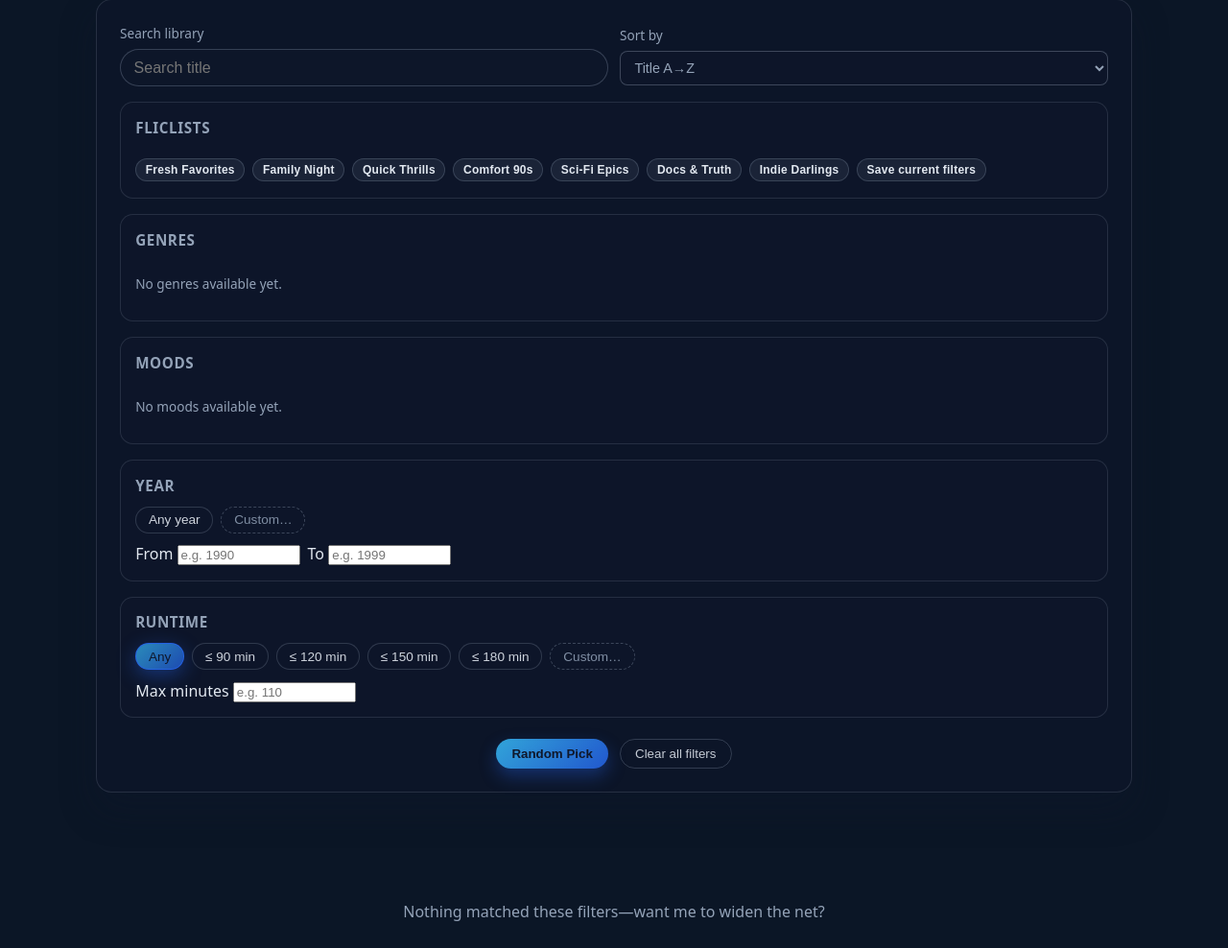
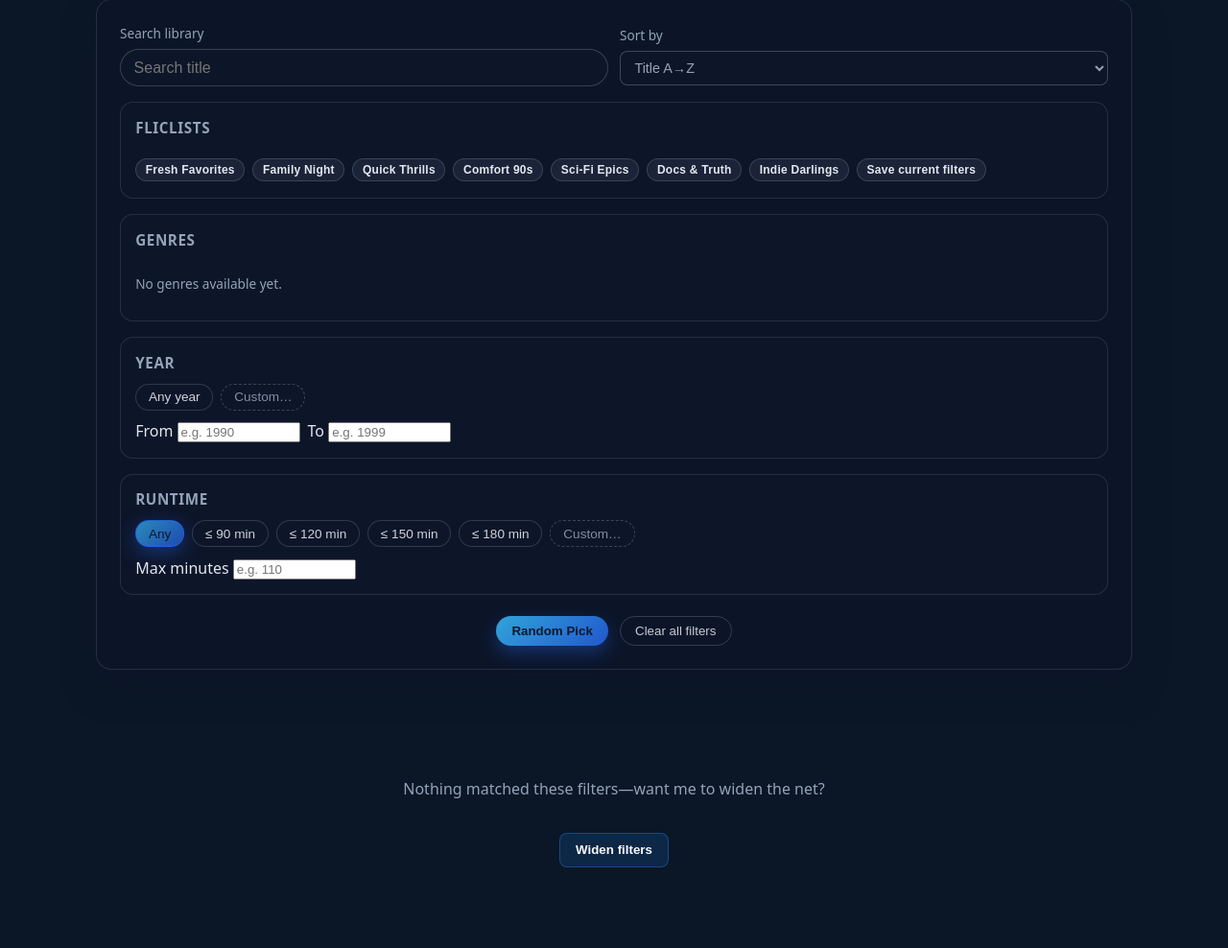
Before and after one commit to cmsjade5000/Vault966R2, a FastAPI app: page /ui/movies in a window 1280 px wide. Shown: the part 451-1439 px from the top of the page at 96% size. After the commit the page ends 1355 px from the top, so only its background shows below. Run offline with FastAPI, Linux system fonts and the light colour scheme; data that the repository does not hold is empty.

Commit message:
Remove mood filter controls from movies UI

```diff
--- a/static/js/movies_page.js
+++ b/static/js/movies_page.js
@@ -455,7 +455,6 @@
       const hiddenYearMinInput = document.getElementById('year-min-input');
       const hiddenYearMaxInput = document.getElementById('year-max-input');
       const hiddenRuntimeInput = document.getElementById('runtime-max-input');
-      const hiddenMoodsInput = document.getElementById('moods-input');
 
       const parseList = (value) =>
         (value || '')
@@ -483,11 +482,7 @@
 
       const genreChips = Array.from(document.querySelectorAll('[data-filter-group="genres"] .chip-select'));
       const genreOrder = genreChips.map((chip) => chip.dataset.filterValue).filter(Boolean);
-      const moodChips = Array.from(document.querySelectorAll('[data-filter-group="moods"] .chip-select'));
-      const moodOrder = moodChips.map((chip) => chip.dataset.filterValue).filter(Boolean);
-
       const selectedGenres = new Set(parseList(hiddenGenresInput?.value));
-      const selectedMoods = new Set(parseList(hiddenMoodsInput?.value));
 
       const yearPills = document.querySelectorAll('[data-year-pills] .pill-button');
       const yearCustomContainer = document.getElementById('year-custom');
@@ -526,11 +521,9 @@
 
       const getFiltersSnapshot = () => {
         const genresArray = orderedFromSet(selectedGenres, genreOrder);
-        const moodsArray = orderedFromSet(selectedMoods, moodOrder);
         return {
           q: searchInput?.value.trim() || null,
           genres: genresArray,
-          moods: moodsArray,
           year_min: yearState.min,
           year_max: yearState.max,
           runtime_max: runtimeValue,
@@ -554,7 +547,6 @@
         const parts = [];
         const {
           genres,
-          moods,
           runtime_max: runtimeMax,
           year_min: yearMin,
           year_max: yearMax,
@@ -566,12 +558,6 @@
           parts.push(genres.length > 2 ? `${label}…` : label);
         }
 
-        if (moods.length) {
-          const preview = moods.slice(0, 2).join(', ');
-          const label = moods.length > 2 ? `${preview}…` : preview;
-          parts.push(`Moods: ${label}`);
-        }
-
         if (typeof runtimeMax === 'number') {
           parts.push(`≤ ${runtimeMax} min`);
         }
@@ -592,9 +578,6 @@
       const syncHiddenInputs = () => {
         if (hiddenGenresInput) {
           hiddenGenresInput.value = orderedFromSet(selectedGenres, genreOrder).join(', ');
-        }
-        if (hiddenMoodsInput) {
-          hiddenMoodsInput.value = orderedFromSet(selectedMoods, moodOrder).join(', ');
         }
         if (hiddenYearMinInput) {
           hiddenYearMinInput.value = yearState.min ?? '';
@@ -617,7 +600,6 @@
 
       const updateChipsFromState = () => {
         setChipState(genreChips, selectedGenres);
-        setChipState(moodChips, selectedMoods);
       };
 
       const ensureYearControlsFromState = () => {
@@ -706,7 +688,6 @@
       };
 
       genreChips.forEach((chip) => attachChipToggle(chip, selectedGenres));
-      moodChips.forEach((chip) => attachChipToggle(chip, selectedMoods));
 
       yearPills.forEach((button) => {
         const range = button.dataset.yearRange ?? '';
@@ -793,7 +774,6 @@
         if (!form) return;
         if (searchInput) searchInput.value = '';
         selectedGenres.clear();
-        selectedMoods.clear();
         yearState = { mode: 'any', min: null, max: null };
         runtimeValue = null;
         if (orderSelect) orderSelect.value = 'title_asc';
@@ -814,8 +794,6 @@
         if (searchInput) searchInput.value = filters.q || '';
         selectedGenres.clear();
         (filters.genres || []).forEach((value) => selectedGenres.add(value));
-        selectedMoods.clear();
-        (filters.moods || []).forEach((value) => selectedMoods.add(value));
         yearState = { mode: 'any', min: null, max: null };
       if (typeof filters.year_min === 'number' || typeof filters.year_max === 'number') {
         yearState.min = typeof filters.year_min === 'number' ? filters.year_min : null;
@@ -884,7 +862,6 @@
           filters: {
             q: snapshot.q,
             genres: snapshot.genres,
-            moods: snapshot.moods,
             year_min: snapshot.year_min,
             year_max: snapshot.year_max,
             runtime_max: snapshot.runtime_max,
@@ -1720,7 +1697,6 @@
         const snapshot = getFiltersSnapshot();
         const params = new URLSearchParams();
         if (snapshot.genres?.length) params.set('genre', snapshot.genres[0]);
-        if (snapshot.moods?.length) params.set('mood', snapshot.moods[0]);
         if (typeof snapshot.year_min === 'number') params.set('year_min', snapshot.year_min);
         if (typeof snapshot.year_max === 'number') params.set('year_max', snapshot.year_max);
         if (typeof snapshot.runtime_max === 'number') params.set('runtime_max', snapshot.runtime_max);
--- a/templates/partials/movies/filter_form.html
+++ b/templates/partials/movies/filter_form.html
@@ -61,19 +61,6 @@
       </div>
     </section>
 
-    <section class="filter-section" aria-labelledby="moods-heading">
-      <h3 id="moods-heading">Moods</h3>
-      <div class="chip-scroll" data-filter-group="moods">
-        {% if mood_options %}
-          {% for label in mood_options %}
-          <button type="button" class="chip-select" data-filter-value="{{ label }}">{{ label }}</button>
-          {% endfor %}
-        {% else %}
-          <p class="memory-placeholder">No moods available yet.</p>
-        {% endif %}
-      </div>
-    </section>
-
     <section class="filter-section" aria-labelledby="year-heading">
       <h3 id="year-heading">Year</h3>
       <div class="pills-row" data-year-pills>
@@ -131,7 +118,6 @@
   </div>
 
   <input type="hidden" name="genres" id="genres-input" value="{{ genres or '' }}" />
-  <input type="hidden" name="moods" id="moods-input" value="{{ moods or '' }}" />
   <input type="hidden" name="year_min" id="year-min-input" value="{{ year_min or '' }}" />
   <input type="hidden" name="year_max" id="year-max-input" value="{{ year_max or '' }}" />
   <input type="hidden" name="runtime_max" id="runtime-max-input" value="{{ runtime_max or '' }}" />
```
